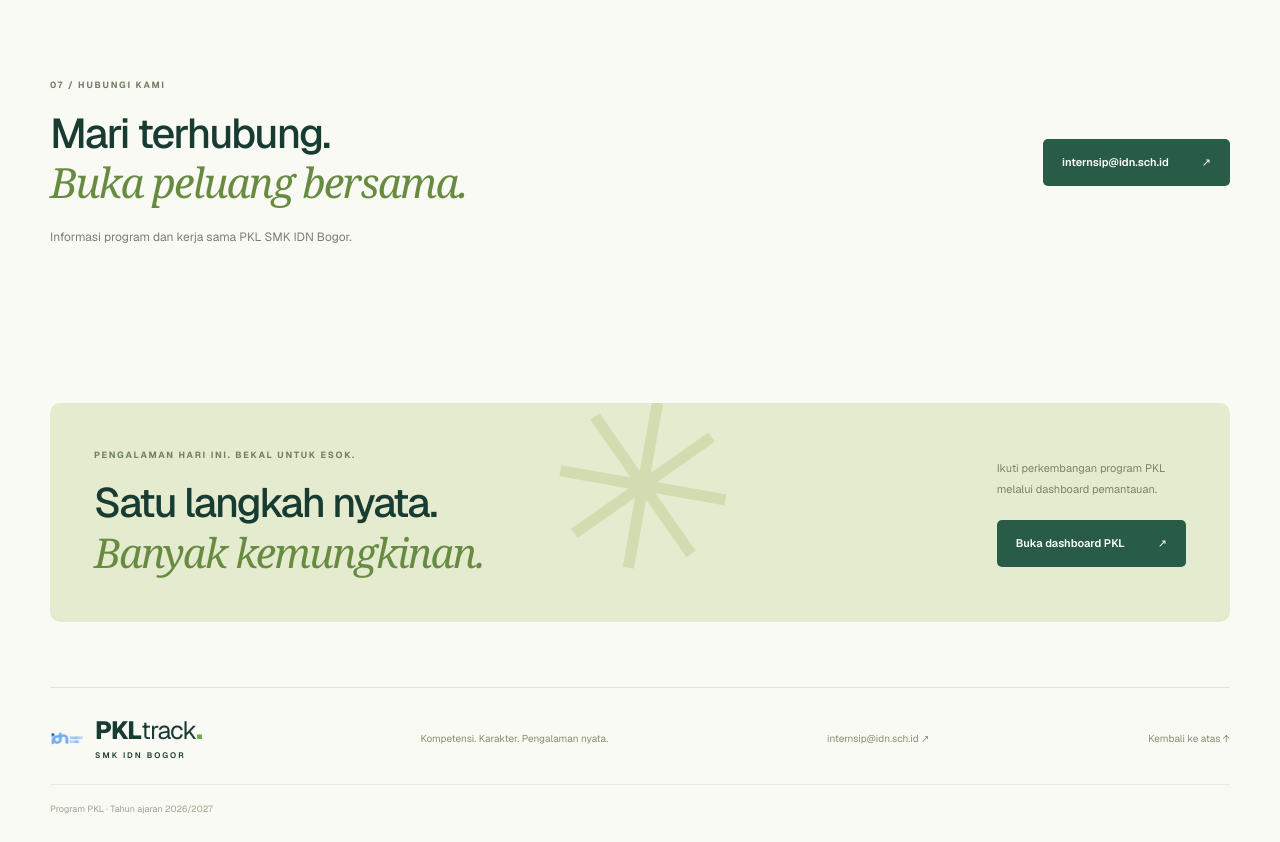
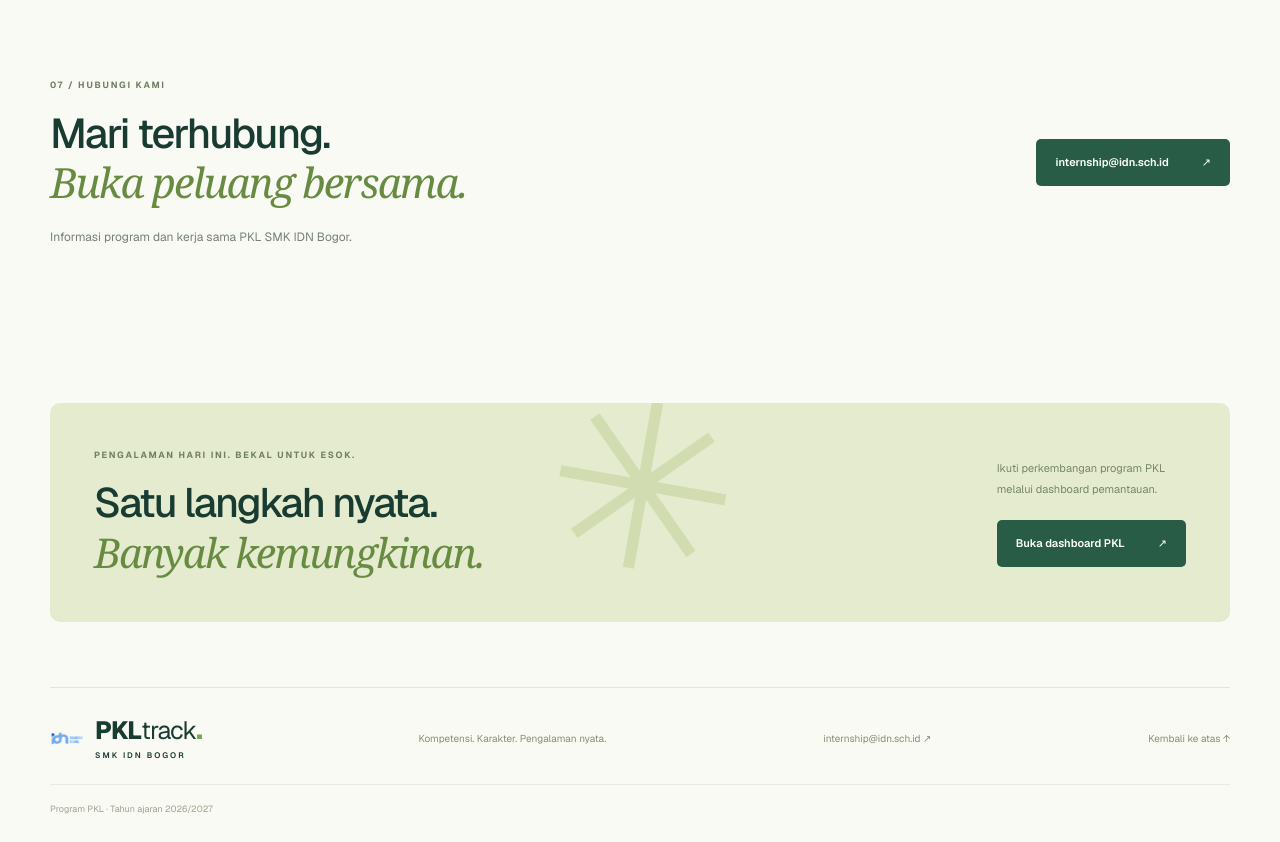
Before and after one commit to knalbdev/intern-tracker, a Next.js app: page / in a window 1280 px wide. Shown: the part 4380-5222 px from the top of the page. Built offline with nearby package versions, Linux system fonts and the light colour scheme; no server answers; the database is empty.

Commit message:
updating contact

```diff
--- a/app/page.tsx
+++ b/app/page.tsx
@@ -74,11 +74,11 @@ export default async function Home() {
         <section id="faq" className="lp-faq-wrap"><div className="lp-container lp-section lp-faq"><div><p className="lp-eyebrow">06 / TANYA JAWAB</p><h2>Kenali programnya.<br /><em>Siapkan langkahmu.</em></h2><p>Informasi program merujuk pada pedoman PKL<br />SMK IDN Bogor tahun ajaran 2026/2027.</p></div><div>{faqs.map(([question, answer]) => <details key={question}><summary>{question}<span aria-hidden="true">+</span></summary><p>{answer}</p></details>)}</div></div>{additionalSections.length > 0 && <div className="lp-container lp-program-details"><h3>Informasi program selengkapnya</h3>{additionalSections.map((section) => <details key={section.id}><summary>{section.title}<span aria-hidden="true">+</span></summary><p>{section.body}</p></details>)}</div>}</section>
         <section id="kontak" className="lp-container lp-section lp-contact">
           <div><p className="lp-eyebrow">07 / HUBUNGI KAMI</p><h2>Mari terhubung.<br /><em>Buka peluang bersama.</em></h2><p>Informasi program dan kerja sama PKL SMK IDN Bogor.</p></div>
-          <a href="mailto:internsip@idn.sch.id" className="lp-button">internsip@idn.sch.id <span aria-hidden="true">↗</span></a>
+          <a href="mailto:internship@idn.sch.id" className="lp-button">internship@idn.sch.id <span aria-hidden="true">↗</span></a>
         </section>
         <section className="lp-container lp-cta"><div><p className="lp-eyebrow">PENGALAMAN HARI INI. BEKAL UNTUK ESOK.</p><h2>Satu langkah nyata.<br /><em>Banyak kemungkinan.</em></h2></div><div><p>Ikuti perkembangan program PKL<br />melalui dashboard pemantauan.</p><Link href="/dashboard" className="lp-button">Buka dashboard PKL <span aria-hidden="true">↗</span></Link></div><span className="lp-cta-spark" aria-hidden="true">✳</span></section>
       </main>
-      <footer className="lp-footer lp-container"><Link href="/" className="lp-brand"><Image src="/idn.png" alt="IDN" width={34} height={34} /><span>PKL<span className="lp-brand-light">track</span><b>.</b><small>SMK IDN BOGOR</small></span></Link><p>Kompetensi. Karakter. Pengalaman nyata.</p><a href="mailto:internsip@idn.sch.id">internsip@idn.sch.id ↗</a><a href="#top">Kembali ke atas ↑</a><small>Program PKL · Tahun ajaran 2026/2027</small></footer>
+      <footer className="lp-footer lp-container"><Link href="/" className="lp-brand"><Image src="/idn.png" alt="IDN" width={34} height={34} /><span>PKL<span className="lp-brand-light">track</span><b>.</b><small>SMK IDN BOGOR</small></span></Link><p>Kompetensi. Karakter. Pengalaman nyata.</p><a href="mailto:internship@idn.sch.id">internship@idn.sch.id ↗</a><a href="#top">Kembali ke atas ↑</a><small>Program PKL · Tahun ajaran 2026/2027</small></footer>
     </div>
   );
 }
```
